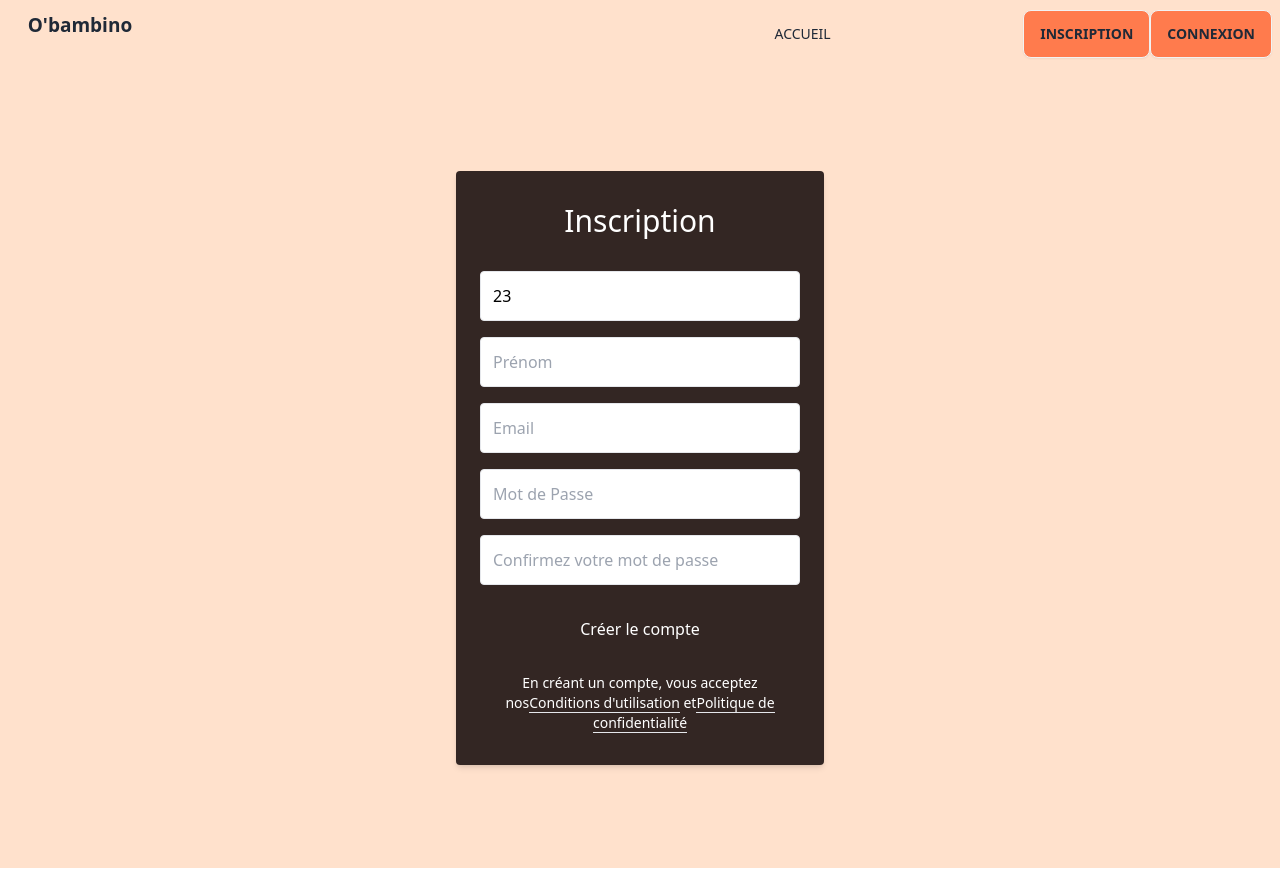
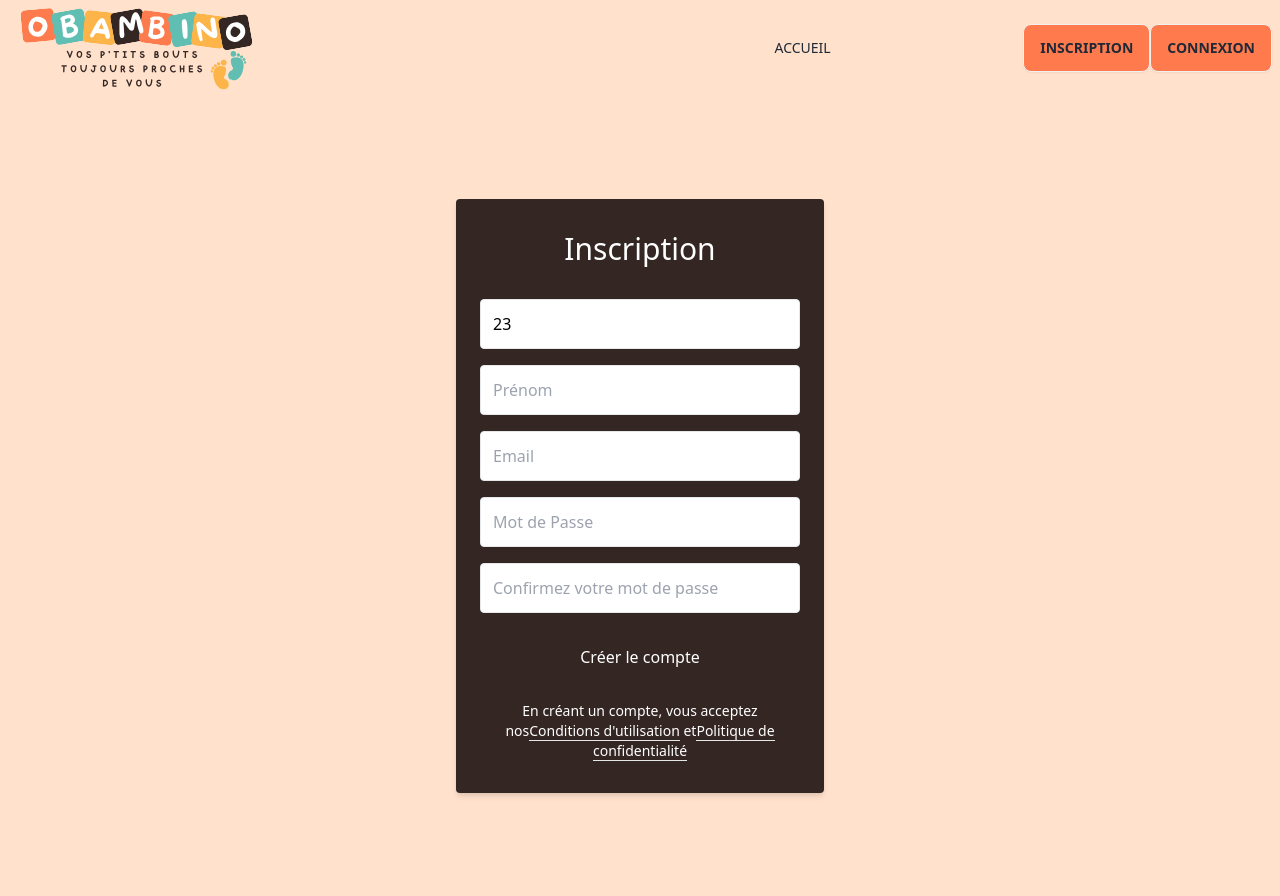
Before and after one commit to MennelSari/Obambino, a React (Vite) app: page /register in a window 1280 px wide. Before the commit the page ends 868 px from the top, so only its background shows below. Built offline with nearby package versions, Linux system fonts and the light colour scheme.

Commit message:
logo added

```diff
--- a/src/components/HeaderPublic.tsx
+++ b/src/components/HeaderPublic.tsx
@@ -1,4 +1,6 @@
-import {Link} from 'react-router-dom';
+import { Link } from 'react-router-dom';
+import Logo from '../assets/logosvg.svg';
+import "../index.css";
 
 const HeaderPublic = () => {
   return (
@@ -14,7 +16,11 @@ const HeaderPublic = () => {
 
           </ul>
         </div>
-    <a className="btn btn-ghost text-xl hidden md:block">O'bambino</a>
+        <div className="navbar max-h-20">
+          <Link to="/">
+            <img src={Logo} alt="" className="hidden md:block w-64 h-64 object-contain object-center" />
+          </Link>
+        </div>
       </div>
       {/* Desktop menu */}
       <div className="navbar-end hidden lg:flex">
@@ -27,32 +33,7 @@ const HeaderPublic = () => {
         <Link to="/register" className="btn bg-[#FF7B4D]">INSCRIPTION</Link>
         <Link to="/login" className="btn bg-[#FF7B4D]">CONNEXION</Link>
       </div>
-  {/*<div>
-      <div className="navbar bg-[#FFE1CC]">
-<div className="navbar-start">
-  <div className="dropdown">
-    <div tabIndex={0} role="button" className="btn btn-ghost lg:hidden">
-      <svg xmlns="http://www.w3.org/2000/svg" className="h-5 w-5" fill="none" viewBox="0 0 24 24" stroke="currentColor"><path strokeLinecap="round" strokeLinejoin="round" strokeWidth="2" d="M4 6h16M4 12h8m-8 6h16" /></svg>
-    </div>
-    <ul tabIndex={0} className="menu menu-sm dropdown-content mt-3 z-[1] p-2 shadow bg-base-100 rounded-box w-52">
-      <li> <Link to="/">ACCUEIL</Link></li>
 
-    </ul>
-  </div>
-
-  <p className="text-xl">Logo</p>
-</div>
-
-<div className="navbar-end">
-<ul className="menu menu-horizontal px-1 font-raleway">
-    <Link to="/">ACCUEIL</Link>
-  </ul>
-  <Link to="/register" className="btn bg-[#FF7B4D]">INSCRIPTION</Link>
-  <Link to="/login" className="btn bg-[#FF7B4D]">CONNEXION</Link>
-
-</div>
-</div>
-</div>*/}
     </div>
   )
 }
--- a/src/index.css
+++ b/src/index.css
@@ -1,3 +1,7 @@
 @tailwind base;
 @tailwind components;
 @tailwind utilities;
+
+.no-hover{
+    hover: none;
+}
```
Also changed, not shown: src/assets/logo.png (added), src/assets/logosvg.svg (added). Lines whose indentation alone changed are shown as unchanged.
